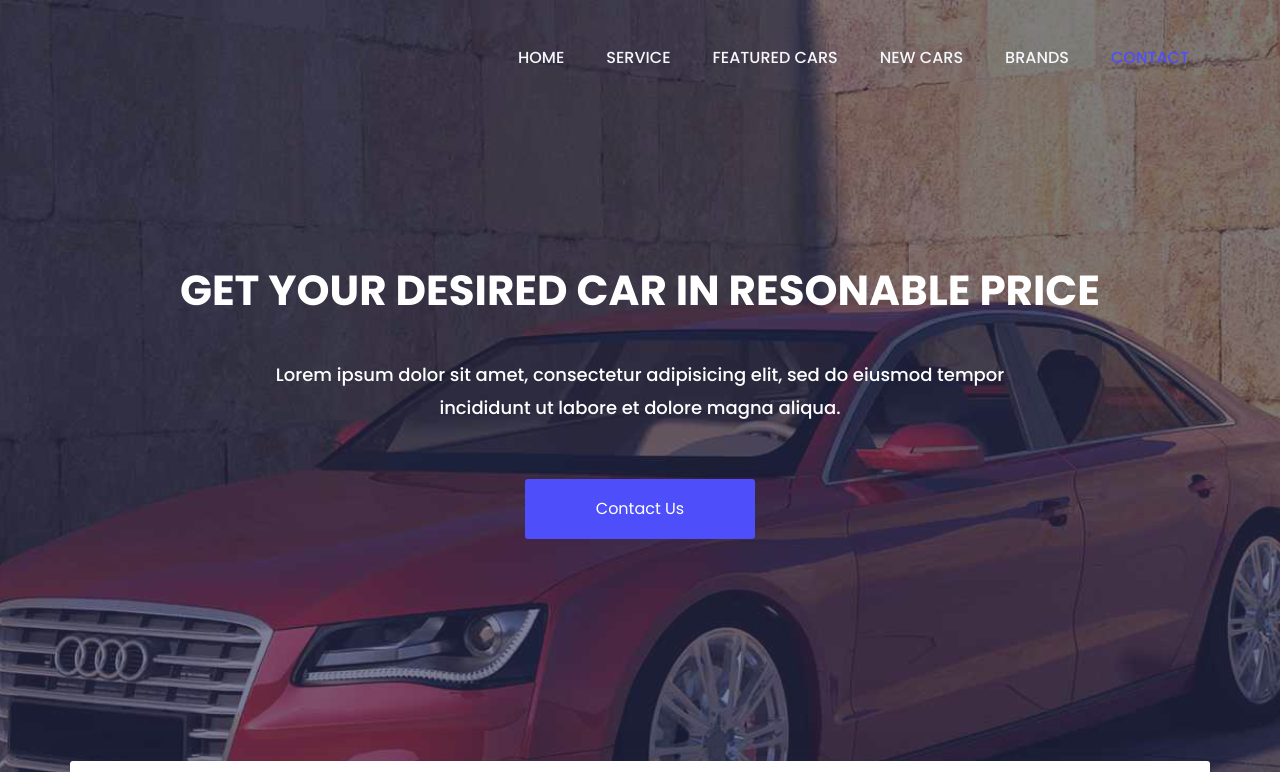
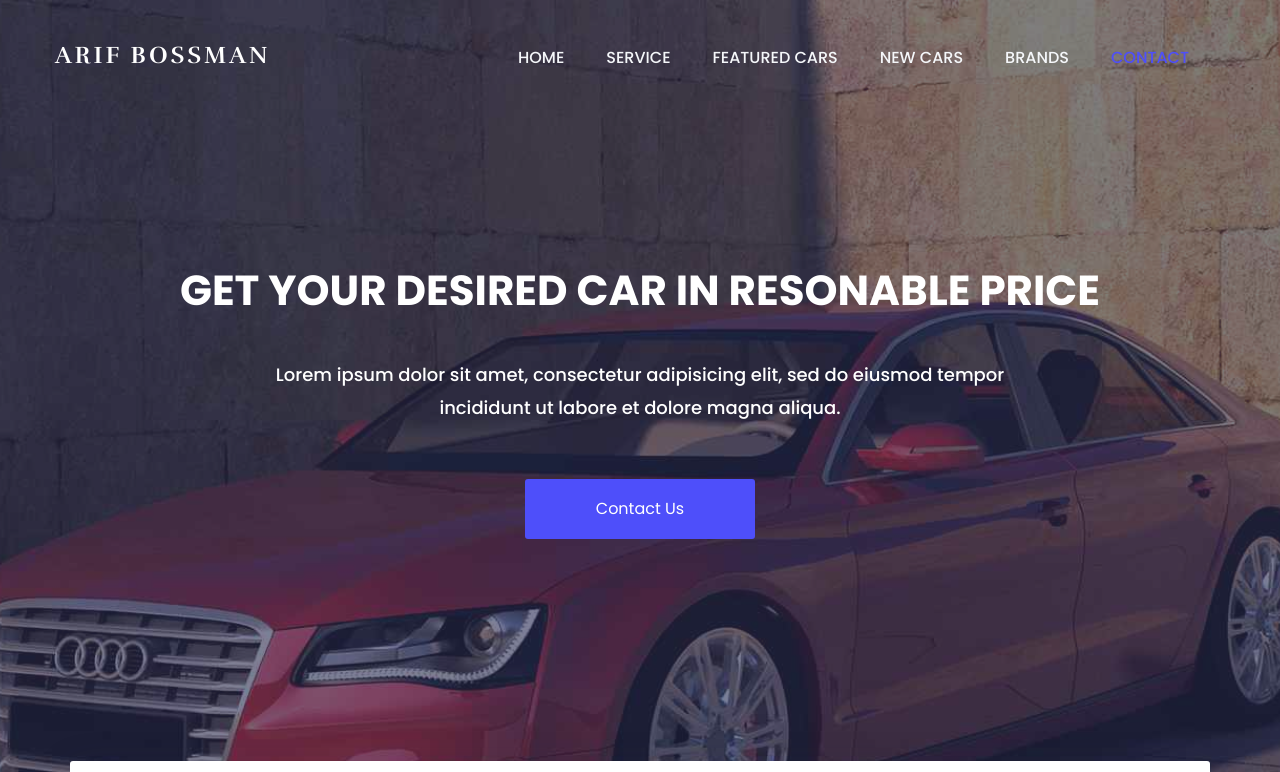
Before and after one commit to Aryan-Bin-Jahur-BJIT/carvilla, a plain HTML site: page sourcecode/index.html in a window 1280 px wide. Shown: the top 772 px of the page. Drawn offline with nearby package versions, Linux system fonts and the light colour scheme.

Commit message:
MODIFICATION: ADDED TITLE

```diff
--- a/sourcecode/index.html
+++ b/sourcecode/index.html
@@ -78,7 +78,7 @@
 				                <button type="button" class="navbar-toggle" data-toggle="collapse" data-target="#navbar-menu">
 				                    <i class="fa fa-bars"></i>
 				                </button>
-				                <a class="navbar-brand" href="index.html"ARIF BOSSMAN<span></span></a>
+				                <a class="navbar-brand" href="index.html">ARIF BOSSMAN<span></span></a>
 
 				            </div><!--/.navbar-header-->
 				            <!-- End Header Navigation -->
```
